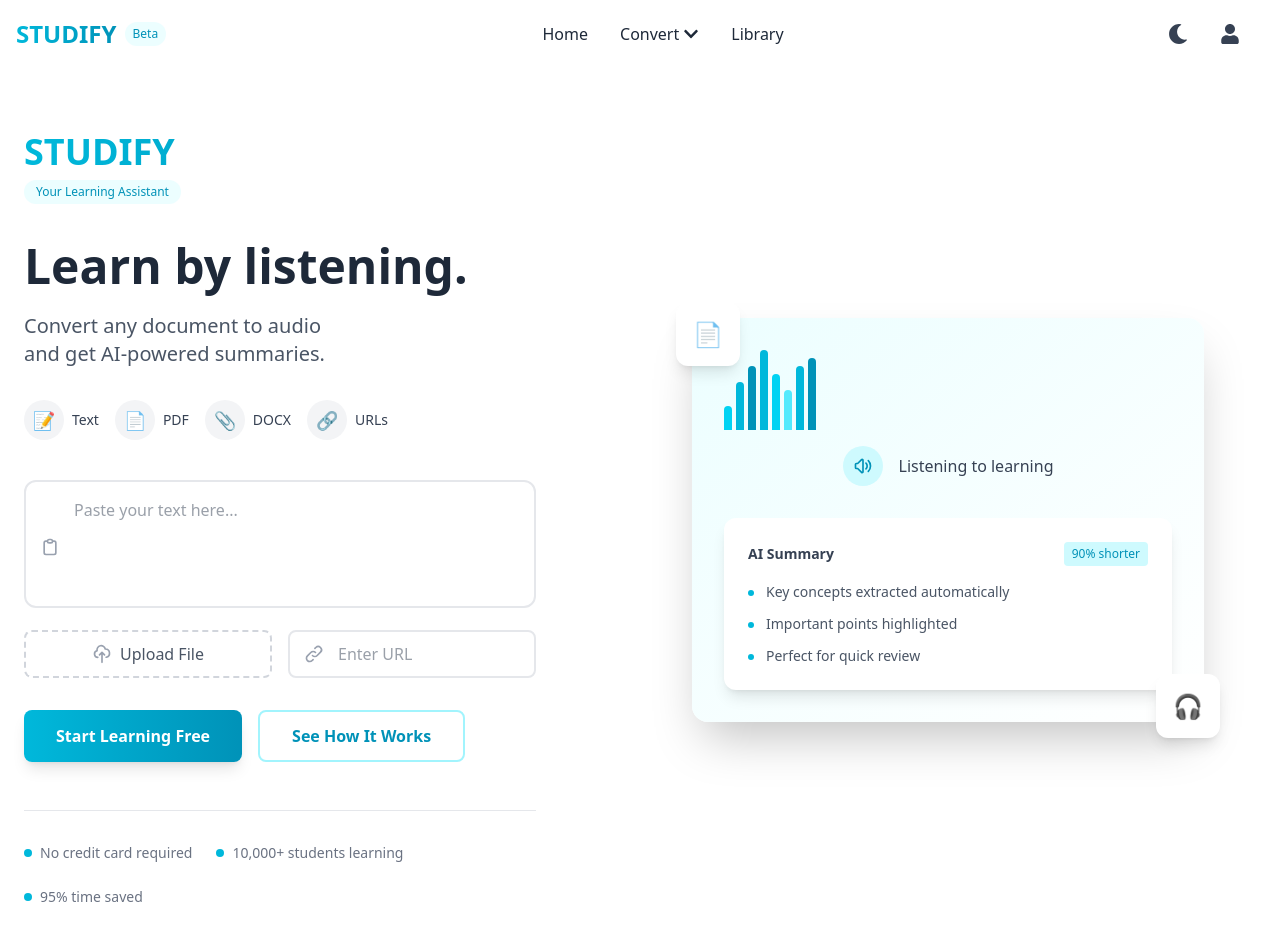
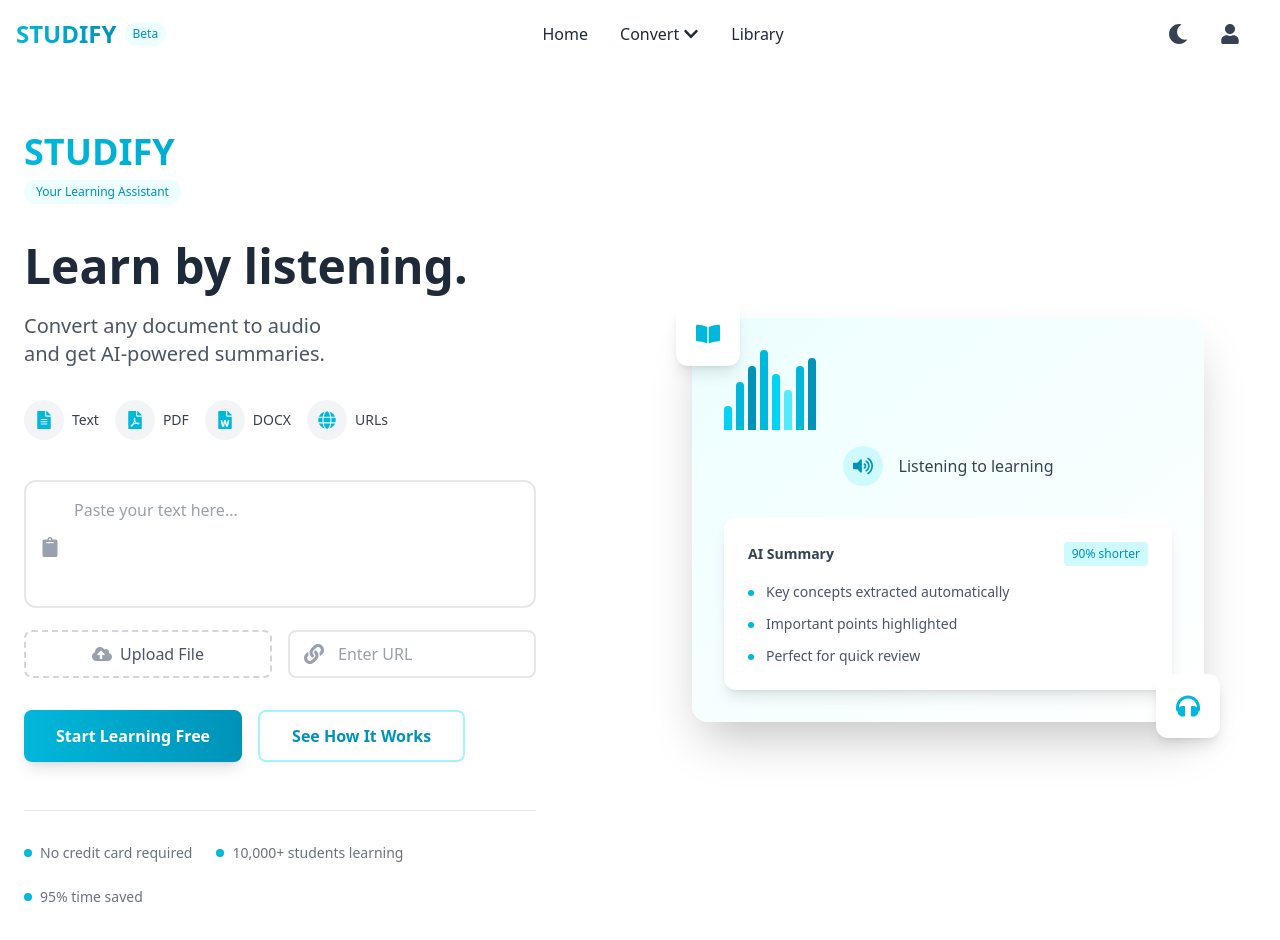
Before and after one commit to jeffkaberagithara-guru/studify-web-app, a React (Vite) app: page / in a window 1280 px wide. Shown: the top 940 px of the page. Built offline with nearby package versions, Linux system fonts and the light colour scheme.

Commit message:
Updated Hero section

```diff
--- a/src/components/Hero.jsx
+++ b/src/components/Hero.jsx
@@ -1,3 +1,5 @@
+import { FaClipboard, FaCloudUploadAlt, FaLink, FaVolumeUp, FaFilePdf, FaFileWord, FaGlobe, FaFileAlt, FaHeadphones, FaBookOpen } from 'react-icons/fa';
+
 function Hero() {
   return (
     <section className="bg-white dark:bg-gray-900 min-h-screen flex items-center">
@@ -27,28 +29,28 @@
               <div className="mt-8 flex flex-wrap gap-4">
                 <div className="flex items-center space-x-2 text-gray-700 dark:text-gray-300">
                   <div className="w-10 h-10 rounded-full bg-gray-100 dark:bg-gray-800 flex items-center justify-center">
-                    <span className="text-lg">📝</span>
+                    <FaFileAlt className="text-lg text-cyan-500" />
                   </div>
                   <span className="text-sm font-medium">Text</span>
                 </div>
 
                 <div className="flex items-center space-x-2 text-gray-700 dark:text-gray-300">
                   <div className="w-10 h-10 rounded-full bg-gray-100 dark:bg-gray-800 flex items-center justify-center">
-                    <span className="text-lg">📄</span>
+                    <FaFilePdf className="text-lg text-cyan-500" />
                   </div>
                   <span className="text-sm font-medium">PDF</span>
                 </div>
 
                 <div className="flex items-center space-x-2 text-gray-700 dark:text-gray-300">
                   <div className="w-10 h-10 rounded-full bg-gray-100 dark:bg-gray-800 flex items-center justify-center">
-                    <span className="text-lg">📎</span>
+                    <FaFileWord className="text-lg text-cyan-500" />
                   </div>
                   <span className="text-sm font-medium">DOCX</span>
                 </div>
 
                 <div className="flex items-center space-x-2 text-gray-700 dark:text-gray-300">
                   <div className="w-10 h-10 rounded-full bg-gray-100 dark:bg-gray-800 flex items-center justify-center">
-                    <span className="text-lg">🔗</span>
+                    <FaGlobe className="text-lg text-cyan-500" />
                   </div>
                   <span className="text-sm font-medium">URLs</span>
                 </div>
@@ -57,19 +59,7 @@
               <div className="mt-10 space-y-4">
                 <div className="group relative">
                   <div className="absolute left-4 top-1/2 transform -translate-y-1/2 text-gray-400 group-focus-within:text-cyan-500">
-                    <svg
-                      className="w-5 h-5"
-                      fill="none"
-                      stroke="currentColor"
-                      viewBox="0 0 24 24"
-                    >
-                      <path
-                        strokeLinecap="round"
-                        strokeLinejoin="round"
-                        strokeWidth="2"
-                        d="M9 5H7a2 2 0 00-2 2v12a2 2 0 002 2h10a2 2 0 002-2V7a2 2 0 00-2-2h-2M9 5a2 2 0 002 2h2a2 2 0 002-2M9 5a2 2 0 012-2h2a2 2 0 012 2"
-                      />
-                    </svg>
+                    <FaClipboard className="w-5 h-5" />
                   </div>
                   <textarea
                     placeholder="Paste your text here..."
@@ -81,19 +71,7 @@
                   <label className="flex-1 cursor-pointer">
                     <input type="file" className="hidden" />
                     <div className="h-12 flex items-center justify-center space-x-2 border-2 border-dashed border-gray-300 dark:border-gray-700 hover:border-cyan-400 dark:hover:border-cyan-500 rounded-lg transition-colors group">
-                      <svg
-                        className="w-5 h-5 text-gray-400 group-hover:text-cyan-500"
-                        fill="none"
-                        stroke="currentColor"
-                        viewBox="0 0 24 24"
-                      >
-                        <path
-                          strokeLinecap="round"
-                          strokeLinejoin="round"
-                          strokeWidth="2"
-                          d="M7 16a4 4 0 01-.88-7.903A5 5 0 1115.9 6L16 6a5 5 0 011 9.9M15 13l-3-3m0 0l-3 3m3-3v12"
-                        />
-                      </svg>
+                      <FaCloudUploadAlt className="w-5 h-5 text-gray-400 group-hover:text-cyan-500" />
                       <span className="text-gray-600 dark:text-gray-400 font-medium">
                         Upload File
                       </span>
@@ -102,19 +80,7 @@
 
                   <div className="flex-1 relative">
                     <div className="absolute left-4 top-1/2 transform -translate-y-1/2 text-gray-400">
-                      <svg
-                        className="w-5 h-5"
-                        fill="none"
-                        stroke="currentColor"
-                        viewBox="0 0 24 24"
-                      >
-                        <path
-                          strokeLinecap="round"
-                          strokeLinejoin="round"
-                          strokeWidth="2"
-                          d="M13.828 10.172a4 4 0 00-5.656 0l-4 4a4 4 0 105.656 5.656l1.102-1.101m-.758-4.899a4 4 0 005.656 0l4-4a4 4 0 00-5.656-5.656l-1.1 1.1"
-                        />
-                      </svg>
+                      <FaLink className="w-5 h-5" />
                     </div>
                     <input
                       type="url"
@@ -170,19 +136,7 @@
                   </div>
                   <div className="mt-4 flex items-center justify-center space-x-4">
                     <div className="w-10 h-10 bg-cyan-100 dark:bg-cyan-900/30 rounded-full flex items-center justify-center">
-                      <svg
-                        className="w-5 h-5 text-cyan-600 dark:text-cyan-400"
-                        fill="none"
-                        stroke="currentColor"
-                        viewBox="0 0 24 24"
-                      >
-                        <path
-                          strokeLinecap="round"
-                          strokeLinejoin="round"
-                          strokeWidth="2"
-                          d="M15.536 8.464a5 5 0 010 7.072m2.828-9.9a9 9 0 010 12.728M5.586 15H4a1 1 0 01-1-1v-4a1 1 0 011-1h1.586l4.707-4.707C10.923 3.663 12 4.109 12 5v14c0 .891-1.077 1.337-1.707.707L5.586 15z"
-                        />
-                      </svg>
+                      <FaVolumeUp className="w-5 h-5 text-cyan-600 dark:text-cyan-400" />
                     </div>
                     <span className="text-gray-700 dark:text-gray-300 font-medium">
                       Listening to learning
@@ -222,10 +176,10 @@
                 </div>
 
                 <div className="absolute -top-4 -left-4 w-16 h-16 bg-white dark:bg-gray-800 rounded-xl shadow-lg flex items-center justify-center">
-                  <span className="text-2xl">📄</span>
+                  <FaBookOpen className="text-2xl text-cyan-500" />
                 </div>
                 <div className="absolute -bottom-4 -right-4 w-16 h-16 bg-white dark:bg-gray-800 rounded-xl shadow-lg flex items-center justify-center">
-                  <span className="text-2xl">🎧</span>
+                  <FaHeadphones className="text-2xl text-cyan-500" />
                 </div>
               </div>
             </div>
```
